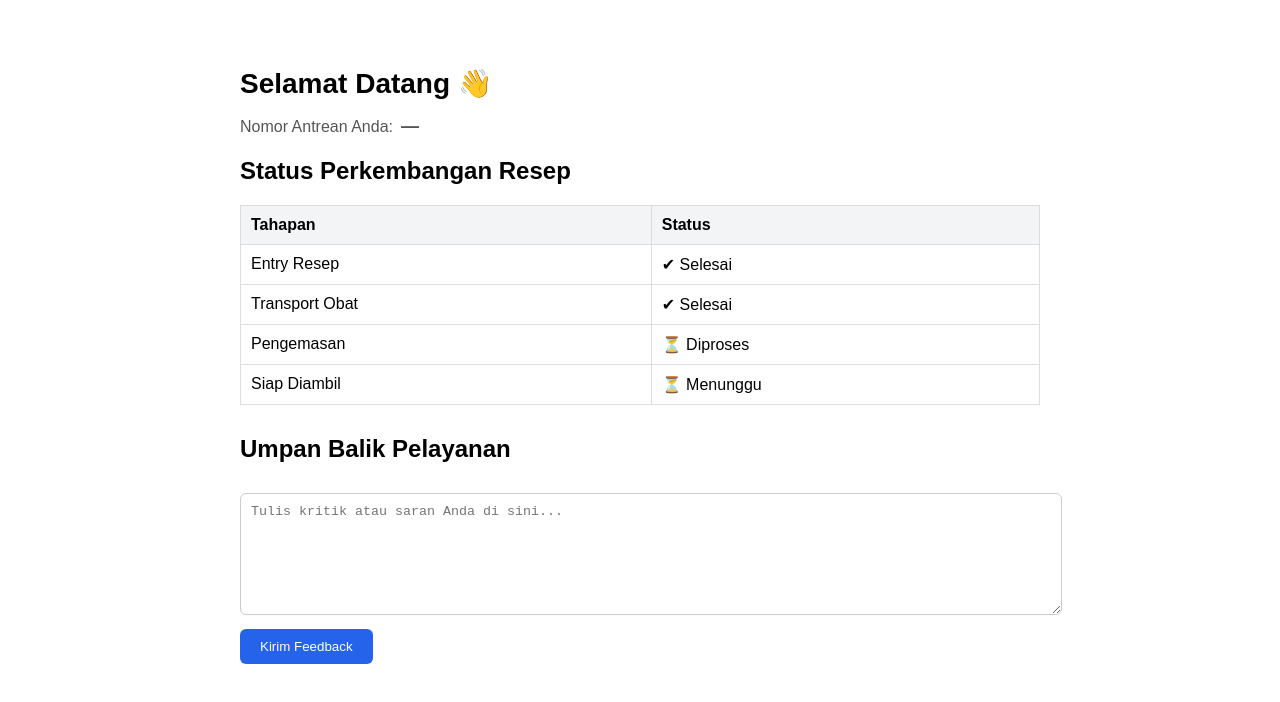
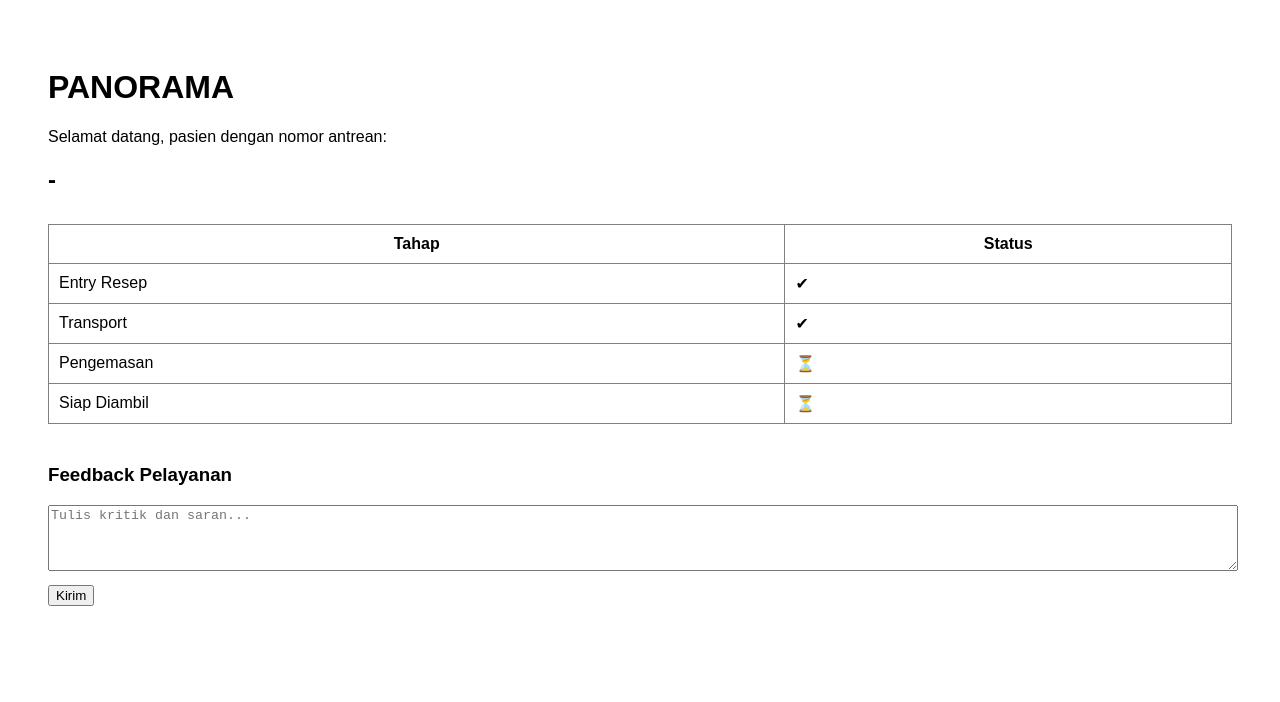
Before and after one commit to Achemic-IDN/panorama, a Next.js app: page /dashboard in a window 1280 px wide. Shown: the top 702 px of the page. Built offline with nearby package versions, Linux system fonts and the light colour scheme.

Commit message:
dbdeploy

```diff
--- /dev/null
+++ b/app/dashboard/DashboardClient.jsx
@@ -0,0 +1,59 @@
+"use client";
+
+import { useSearchParams } from "next/navigation";
+
+export default function DashboardClient() {
+  const searchParams = useSearchParams();
+  const nomorAntrean = searchParams.get("antrean");
+
+  return (
+    <main style={{ padding: "40px", fontFamily: "Arial" }}>
+      <h1>PANORAMA</h1>
+
+      <p style={{ marginBottom: 20 }}>
+        Selamat datang, pasien dengan nomor antrean:
+      </p>
+
+      <h2 style={{ marginBottom: 30 }}>
+        {nomorAntrean || "-"}
+      </h2>
+
+      <table border="1" cellPadding="10" style={{ borderCollapse: "collapse", width: "100%" }}>
+        <thead>
+          <tr>
+            <th>Tahap</th>
+            <th>Status</th>
+          </tr>
+        </thead>
+        <tbody>
+          <tr>
+            <td>Entry Resep</td>
+            <td>✔</td>
+          </tr>
+          <tr>
+            <td>Transport</td>
+            <td>✔</td>
+          </tr>
+          <tr>
+            <td>Pengemasan</td>
+            <td>⏳</td>
+          </tr>
+          <tr>
+            <td>Siap Diambil</td>
+            <td>⏳</td>
+          </tr>
+        </tbody>
+      </table>
+
+      <div style={{ marginTop: 40 }}>
+        <h3>Feedback Pelayanan</h3>
+        <textarea
+          placeholder="Tulis kritik dan saran..."
+          rows={4}
+          style={{ width: "100%", marginBottom: 10 }}
+        />
+        <button>Kirim</button>
+      </div>
+    </main>
+  );
+}
--- a/app/dashboard/page.jsx
+++ b/app/dashboard/page.jsx
@@ -1,106 +1,10 @@
-"use client";
+import { Suspense } from "react";
+import DashboardClient from "./DashboardClient";
 
-import { useSearchParams } from "next/navigation";
-
-export default function DashboardPasien() {
-  const searchParams = useSearchParams();
-  const nomorAntrian = searchParams.get("antrian") || "—";
-
+export default function DashboardPage() {
   return (
-    <main style={{ padding: "40px", fontFamily: "Arial", maxWidth: "800px", margin: "auto" }}>
-
-      {/* Header */}
-      <h1 style={{ fontSize: "28px", marginBottom: "5px" }}>
-        Selamat Datang 👋
-      </h1>
-
-      <p style={{ color: "#555", marginBottom: "20px" }}>
-        Nomor Antrean Anda:
-        <strong style={{ marginLeft: "8px", fontSize: "18px" }}>
-          {nomorAntrian}
-        </strong>
-      </p>
-
-      {/* Status Resep */}
-      <section style={{ marginBottom: "30px" }}>
-        <h2>Status Perkembangan Resep</h2>
-
-        <table style={{
-          width: "100%",
-          borderCollapse: "collapse",
-          marginTop: "10px"
-        }}>
-          <thead>
-            <tr>
-              <th style={thStyle}>Tahapan</th>
-              <th style={thStyle}>Status</th>
-            </tr>
-          </thead>
-          <tbody>
-            <tr>
-              <td style={tdStyle}>Entry Resep</td>
-              <td style={tdStyle}>✔ Selesai</td>
-            </tr>
-            <tr>
-              <td style={tdStyle}>Transport Obat</td>
-              <td style={tdStyle}>✔ Selesai</td>
-            </tr>
-            <tr>
-              <td style={tdStyle}>Pengemasan</td>
-              <td style={tdStyle}>⏳ Diproses</td>
-            </tr>
-            <tr>
-              <td style={tdStyle}>Siap Diambil</td>
-              <td style={tdStyle}>⏳ Menunggu</td>
-            </tr>
-          </tbody>
-        </table>
-      </section>
-
-      {/* Feedback */}
-      <section>
-        <h2>Umpan Balik Pelayanan</h2>
-
-        <textarea
-          placeholder="Tulis kritik atau saran Anda di sini..."
-          style={{
-            width: "100%",
-            height: "100px",
-            padding: "10px",
-            marginTop: "10px",
-            borderRadius: "6px",
-            border: "1px solid #ccc"
-          }}
-        />
-
-        <button
-          style={{
-            marginTop: "10px",
-            padding: "10px 20px",
-            backgroundColor: "#2563eb",
-            color: "white",
-            border: "none",
-            borderRadius: "6px",
-            cursor: "pointer"
-          }}
-        >
-          Kirim Feedback
-        </button>
-      </section>
-
-    </main>
+    <Suspense fallback={<p style={{ padding: 40 }}>Memuat dashboard...</p>}>
+      <DashboardClient />
+    </Suspense>
   );
 }
-
-/* Style helper */
-const thStyle = {
-  border: "1px solid #ddd",
-  padding: "10px",
-  backgroundColor: "#f3f4f6",
-  textAlign: "left"
-};
-
-const tdStyle = {
-  border: "1px solid #ddd",
-  padding: "10px"
-};
```
